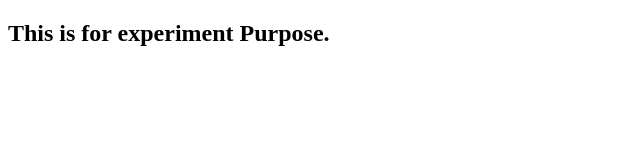
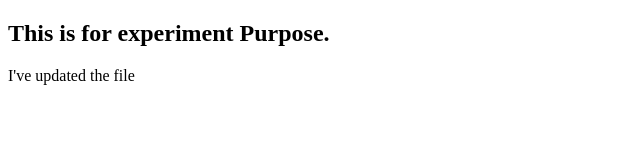
Before and after one commit to SurajKumar83/My-PortFoilio, a plain HTML site: page exp.html in a window 1280 px wide. Shown: the whole page, without its empty margins (0-640 px from the left). Drawn offline with Linux system fonts and the light colour scheme.

Commit message:
update in exp.html

```diff
--- a/exp.html
+++ b/exp.html
@@ -8,5 +8,6 @@
 </head>
 <body>
     <h2>This is for experiment Purpose.</h2>
+    <p>I've updated the file</p>
 </body>
 </html>
```
